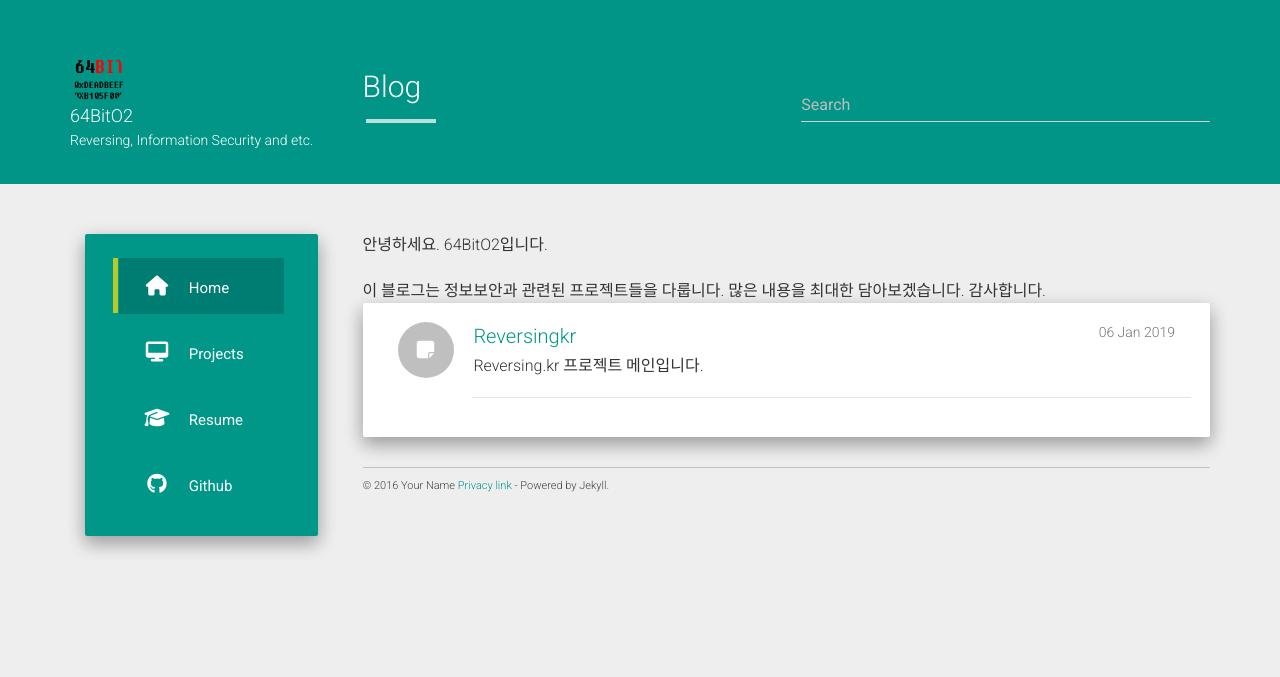
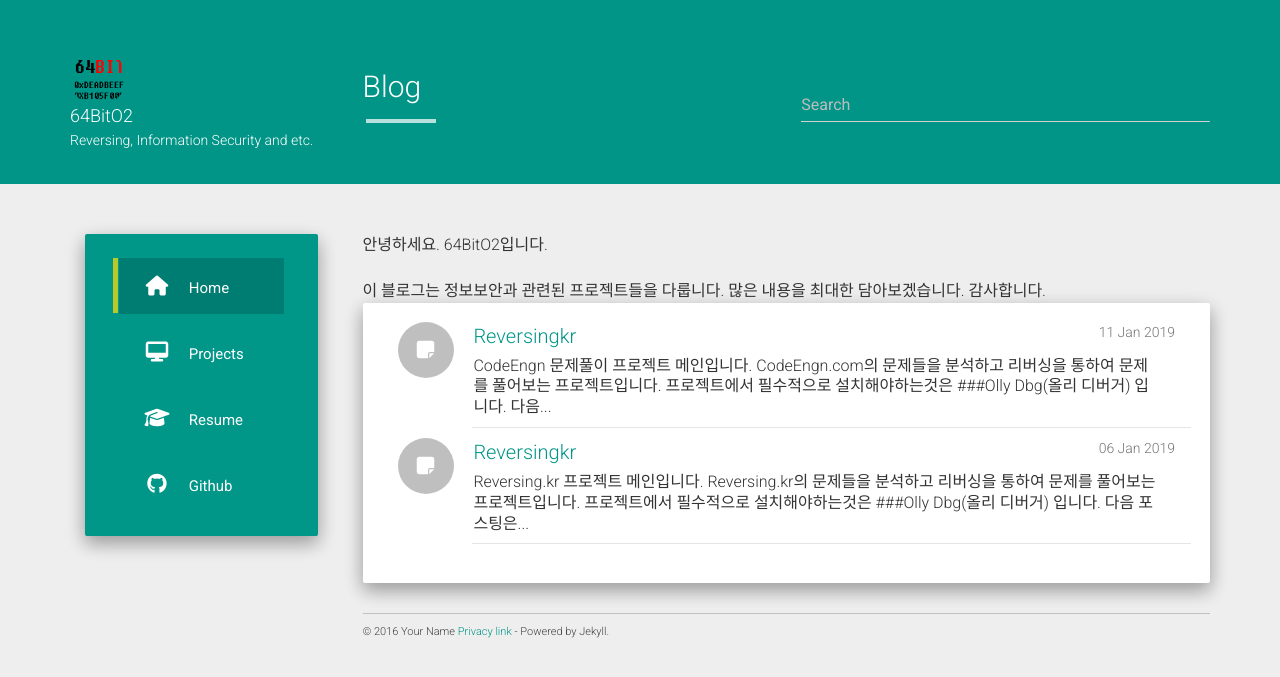
Before and after one commit to 64BitO2/64bito2.github.io, a Jekyll site: the page built from index.html, in a window 1280 px wide. Shown: the top 677 px of the page. Built offline with Jekyll 4.4.1, drawn with Linux system fonts in a browser that asks for light colours; nearby versions of some CDN libraries; the list of posts is cut into pages by our own code.

Commit message:
Added main Project
Added main Project

```diff
--- /dev/null
+++ b/_posts/Codeengn.com/2019-01-11-Main.md
@@ -0,0 +1,47 @@
+---
+
+layout: post
+
+title: Reversingkr
+
+date: 2019-01-11 20:21
+
+categories: CodeEngn
+
+---
+
+
+
+CodeEngn 문제풀이 프로젝트 메인입니다.
+
+
+
+[CodeEngn.com](http://codeengn.com/challenges)의 문제들을 분석하고
+
+리버싱을 통하여 문제를 풀어보는 프로젝트입니다.
+
+
+
+프로젝트에서 필수적으로 설치해야하는것은
+
+###[Olly Dbg(올리 디버거)](http://http://www.ollydbg.de/)
+
+입니다.
+
+
+
+다음 포스팅은 ++**올리디버거**++를 설치했다는 전제하에 진행됩니다.
+
+또한 문제의 정답은 ++***제공되지 않습니다.***++
+
+
+
+* * *
+
+
+
+[CodeEngn.com 가기](http://codeengn.com/challenges)
+
+
+
+1. [Basic RCE - Level 1]()
--- a/_posts/Reversing.kr/2019-01-06-Main.md
+++ b/_posts/Reversing.kr/2019-01-06-Main.md
@@ -6,3 +6,21 @@ categories: Reversing.kr
 ---
 
 Reversing.kr 프로젝트 메인입니다.
+
+[Reversing.kr](http://reversing.kr)의 문제들을 분석하고
+리버싱을 통하여 문제를 풀어보는 프로젝트입니다.
+
+프로젝트에서 필수적으로 설치해야하는것은
+###[Olly Dbg(올리 디버거)](http://http://www.ollydbg.de/)
+입니다.
+
+다음 포스팅은 ++**올리디버거**++를 설치했다는 전제하에 진행됩니다.
+또한 문제의 정답은 ++***제공되지 않습니다.***++
+여러분들의 실력 증진을 위한것이므로, 정답을 제공해서 단순히
+Auth만 하는 **=="헛짓거리"==**를 방지하기 위한 것이므로, 이해 부탁드립니다.
+
+* * *
+
+[Reverinsg.kr가기](http://reversing.kr)
+
+1. [Easy Crack 문제풀이]()
```
Also changed, not shown: assets/Reversing.kr/1/EP.JPG (added), assets/Reversing.kr/1/Function.JPG (added), assets/Reversing.kr/1/Incorrect.JPG (added), assets/Reversing.kr/1/Problem.JPG (added), assets/Reversing.kr/1/Program.JPG (added), assets/Reversing.kr/1/asdf.JPG (added), assets/Reversing.kr/1/string.JPG (added), 1 other file.
